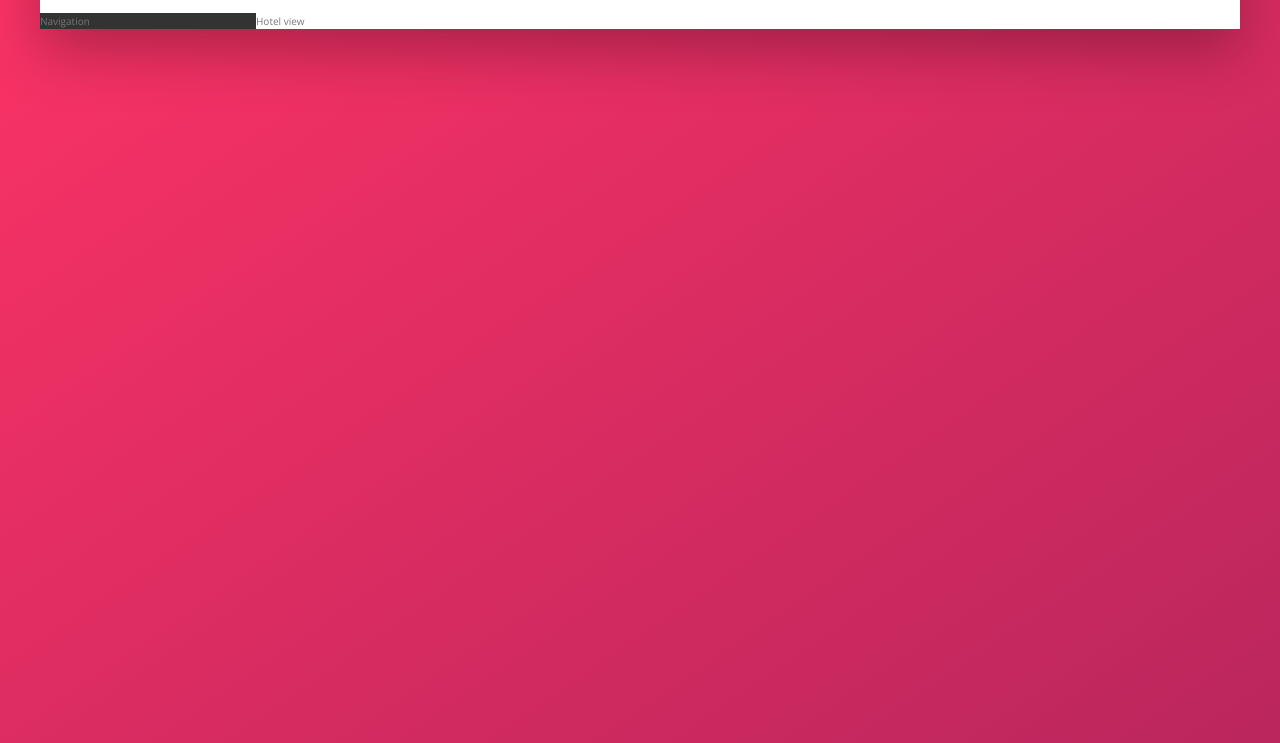
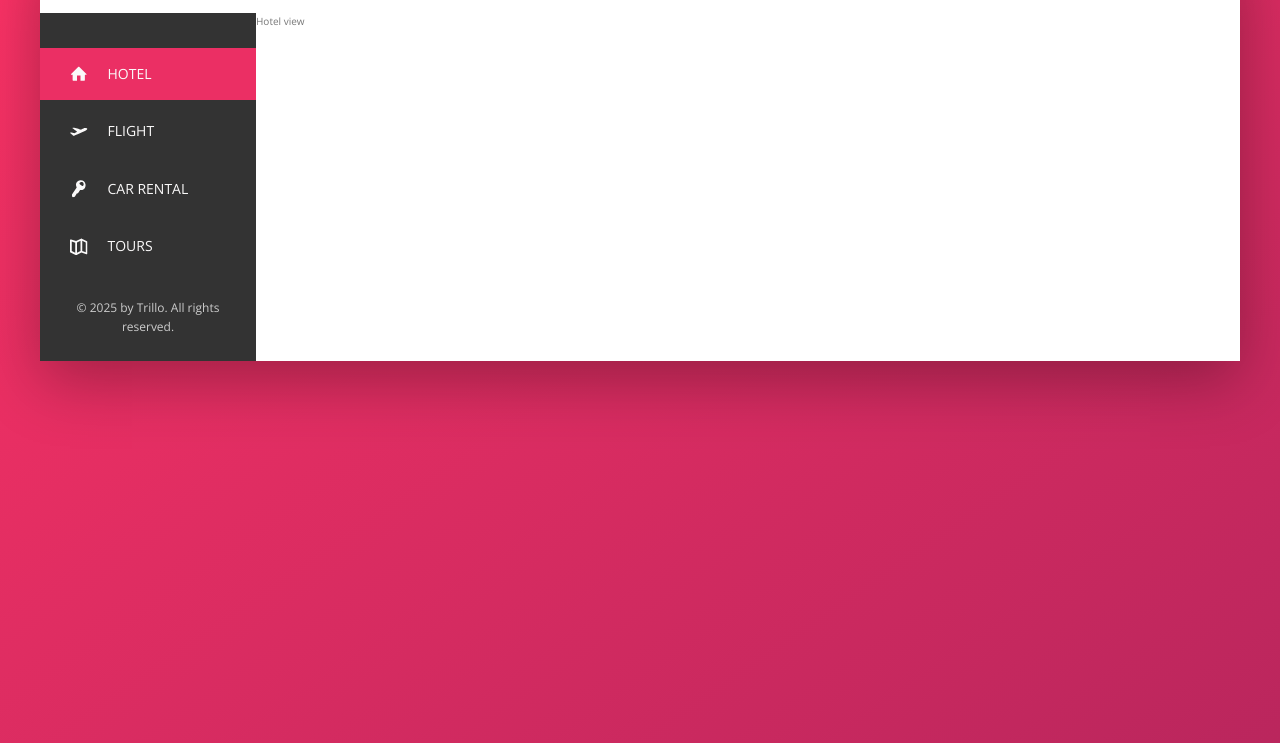
Before and after one commit to OpusMagnus5/front-end, a website: page html-css/advanced-css/trillo/index.html in a window 1280 px wide. Shown: the part 137-880 px from the top of the page. Drawn offline with nearby package versions, Linux system fonts and the light colour scheme; files that its build step writes are made by us from their sources.

Commit message:
trillo - navigation, currentColor

```diff
--- a/html-css/advanced-css/trillo/index.html
+++ b/html-css/advanced-css/trillo/index.html
@@ -46,7 +46,44 @@
             </header>
             <div class="content">
                 <nav class="sidebar">
-                    Navigation
+                    <ul class="side-nav">
+                        <li class="side-nav__item side-nav__item--active">
+                            <a href="#" class="side-nav__link">
+                                <svg class="side-nav__icon">
+                                    <use xlink:href="img/sprite.svg#icon-home"></use>
+                                </svg>
+                                <span>Hotel</span>
+                            </a>
+                        </li>
+                        <li class="side-nav__item">
+                            <a href="#" class="side-nav__link">
+                                <svg class="side-nav__icon">
+                                    <use xlink:href="img/sprite.svg#icon-aircraft-take-off"></use>
+                                </svg>
+                                <span>Flight</span>
+                            </a>
+                        </li>
+                        <li class="side-nav__item">
+                            <a href="#" class="side-nav__link">
+                                <svg class="side-nav__icon">
+                                    <use xlink:href="img/sprite.svg#icon-key"></use>
+                                </svg>
+                                <span>Car rental</span>
+                            </a>
+                        </li>
+                        <li class="side-nav__item">
+                            <a href="#" class="side-nav__link">
+                                <svg class="side-nav__icon">
+                                    <use xlink:href="img/sprite.svg#icon-map"></use>
+                                </svg>
+                                <span>Tours</span>
+                            </a>
+                        </li>
+                    </ul>
+
+                    <div class="legal">
+                        &copy; 2025 by Trillo. All rights reserved.
+                    </div>
                 </nav>
                 <main class="hotel-view">
                     Hotel view
--- a/html-css/advanced-css/trillo/sass/_component.scss
+++ b/html-css/advanced-css/trillo/sass/_component.scss
@@ -115,3 +115,69 @@
         margin-right: 1rem;
     }
 }
+
+/* SIDE NAVIGATION */
+
+.side-nav {
+    font-size: 1.4rem;
+    list-style: none;
+    margin-top: 3.5rem;
+    display: flex;
+    flex-direction: column;
+    gap: .5rem;
+
+    &__item {
+        position: relative;
+    }
+
+    &__item:before {
+        content: '';
+        position: absolute;
+        top: 0;
+        left: 0;
+        height: 100%;
+        width: 3px;
+        background-color: var(--color-primary);
+        transform: scaleY(0);
+        transition:
+                transform .2s,
+                width .4s cubic-bezier(1, 0, 0, 1) .2s,
+                background-color .1s;
+    }
+
+    &__item:hover::before, &__item--active:before {
+        transform: scaleY(1);
+        width: 100%;
+    }
+
+    &__item:active:before {
+        background-color: var(--color-primary-light);
+    }
+
+    &__link:link, &__link:visited {
+        color: var(--color-grey-light-1);
+        text-decoration: none;
+        text-transform: uppercase;
+        padding: 1.5rem 3rem;
+        position: relative;
+        // działa tylko gdy mamy zdefiniowaną position
+        z-index: 2;
+
+        display: flex;
+        align-items: center;
+    }
+
+    &__icon {
+        width: 1.75rem;
+        height: 1.75rem;
+        margin-right: 2rem;
+        fill: currentColor;
+    }
+}
+
+.legal {
+    font-size: 1.2rem;
+    color: var(--color-grey-light-4);
+    text-align: center;
+    padding: 2.5rem;
+}
--- a/html-css/advanced-css/trillo/sass/_layout.scss
+++ b/html-css/advanced-css/trillo/sass/_layout.scss
@@ -23,6 +23,9 @@
     background-color: var(--color-grey-dark-1);
     // no grow, no shrink, width
     flex: 0 0 18%;
+    display: flex;
+    flex-direction: column;
+    justify-content: space-between;
 }
 
 .hotel-view {
```
